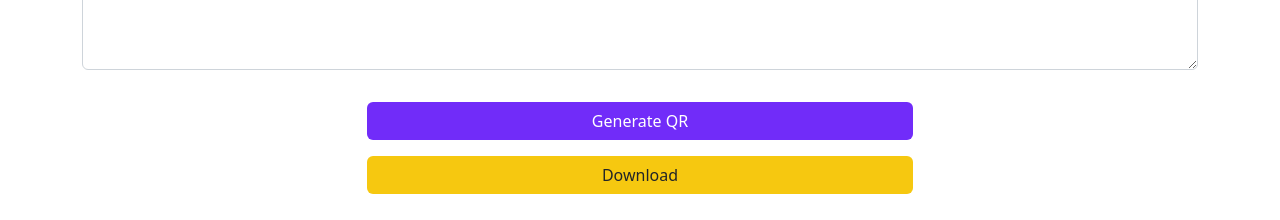
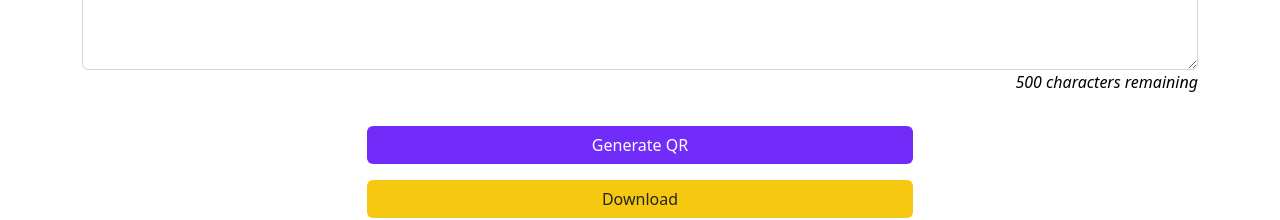
Before and after one commit to 1010varun/qr-convertor, a React (Create React App) app: page / in a window 1280 px wide. Shown: the part 236-456 px from the top of the page. Built offline with nearby package versions, Linux system fonts and the light colour scheme.

Commit message:
Added Character Count display

```diff
--- a/src/App.js
+++ b/src/App.js
@@ -26,10 +26,11 @@ const App = () => {
 
   const [text, setText] = useState("");
   const [value, setValue] = useState("welcome to qr generator");
+  const [charCount, setCharCount] = useState(0);
 
   const handelText = (e) => {
     setText(e.target.value);
-
+    setCharCount(e.target.value.length);
   };
 
 
@@ -58,7 +59,7 @@ const App = () => {
       <Navbar mode={mode} toggleMode={toggleMode} />
       <div className="container">
         <div className="mt-5">
-          <InputBox placeHolder={"Enter Text to be Converted"} textFunction={handelText} textArea={text} mode={mode} limit={500} />
+          <InputBox placeHolder={"Enter Text to be Converted"} textFunction={handelText} charCount={charCount} textArea={text} mode={mode} limit={500} />
         </div>
         <div className="container-fluid">
         <ConvertButton functionPass={handelClick}/>
--- a/src/components/inputBox.js
+++ b/src/components/inputBox.js
@@ -1,7 +1,7 @@
 import React from "react";
 import "./Button.css"
 
-const InputBox = ({ placeHolder, textFunction, textArea, mode, limit }) => {
+const InputBox = ({ placeHolder, textFunction, textArea, mode, limit, charCount }) => {
   return (
     <div>
       <div className="mt-3 mb-3">
@@ -17,6 +17,7 @@ const InputBox = ({ placeHolder, textFunction, textArea, mode, limit }) => {
           ></textarea>
           <label for="floatingTextarea2"  style={{ color: mode === 'light' ? 'black' : 'white' }}>{placeHolder}</label>
         </div>
+        <div className="text-end fs-6 fst-italic" style={{color:mode==='light'?'black':'white'}}>{limit - charCount} {limit - charCount === 1 ? "character" : "characters"} remaining</div>
       </div>
     </div>
   );
```
